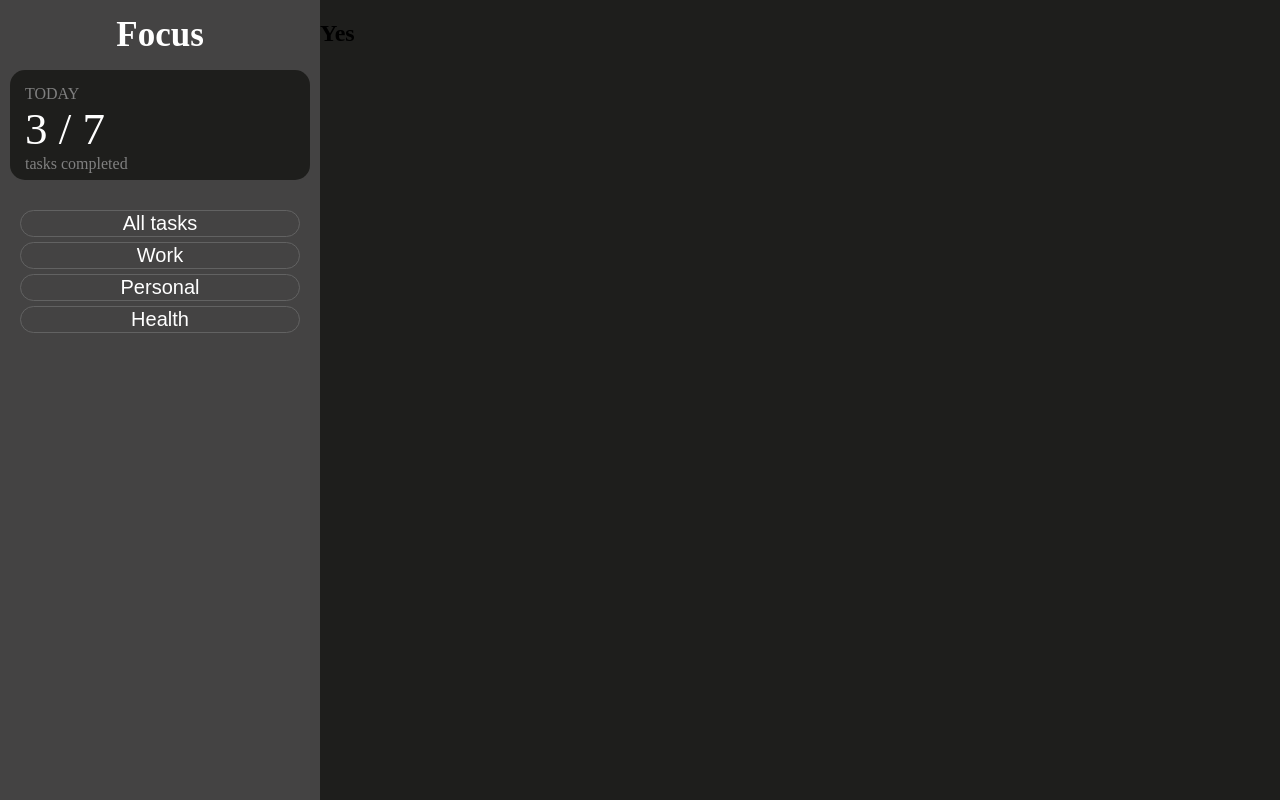
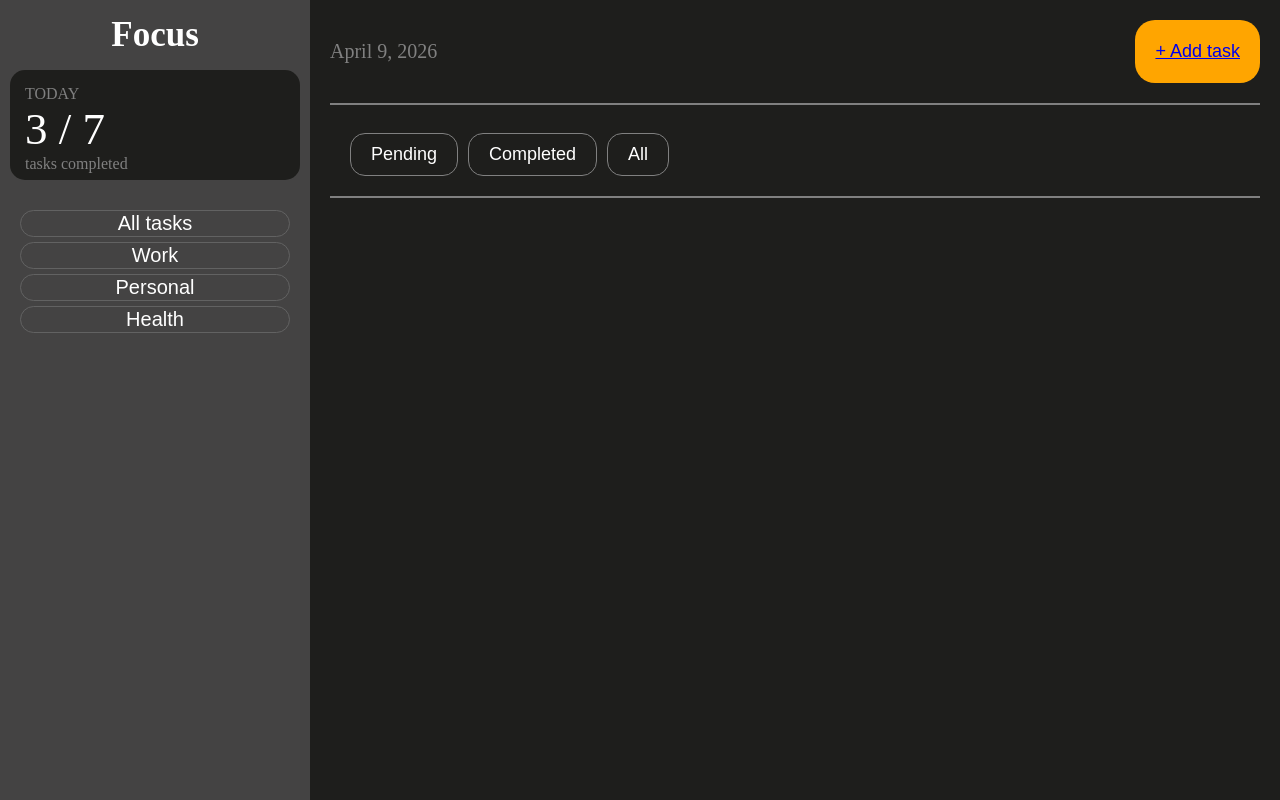
Before and after one commit to YutaOkkotsu321/KitDjangoProjects, a Django app: page / in a window 1280 px wide. Run offline with Django 5.2, Linux system fonts and the light colour scheme.

Commit message:
upd: improved interface and adding 'Add task'

```diff
--- a/todoapp/main/urls.py
+++ b/todoapp/main/urls.py
@@ -2,5 +2,6 @@
 from main import views
 
 urlpatterns = [
-    path("", views.main)
+    path("", views.main),
+    path("add/", views.add, name='add')
 ]
--- a/todoapp/main/views.py
+++ b/todoapp/main/views.py
@@ -1,5 +1,11 @@
 from django.shortcuts import render
+from datetime import date
+
 
 # Create your views here.
 def main(request):
-    return render(request, "main/index.html")
+    cnt_time = date.today()
+    return render(request, "main/index.html", { 'cnt_time': cnt_time })
+
+def add(request):
+    return render(request, "main/add.html")
--- a/todoapp/templates/main/index.html
+++ b/todoapp/templates/main/index.html
@@ -12,8 +12,8 @@
         <div class="left-side">
             {% include 'main/left.html' %}
         </div>
-        <div class="right-side">
-            {% include 'main/right.html' %}
+        <div class="right-side" style="padding-left: 20px; padding-right: 20px;">
+            {% include 'main/right.html' with cnt_time=cnt_time %}
         </div>
     </div>
 </body>
--- a/todoapp/templates/main/left.html
+++ b/todoapp/templates/main/left.html
@@ -6,6 +6,8 @@
     <p style="color: white; font-size: 45px; margin: 0; margin-left: 5px;">3 / 7</p>
     <p style="color: gray; margin: 0; margin-left: 5px;">tasks completed</p>
 </div>
+
+
 <nav class="nav-lists">
     <button>All tasks</button>
     <button>Work</button>
--- a/todoapp/templates/main/right.html
+++ b/todoapp/templates/main/right.html
@@ -1 +1,11 @@
-<h2>Yes</h2>
+<div style="display: flex; flex-direction: row; justify-content: space-between; padding-top: 20px">
+    <p style="color: gray; font-size: 20px;">{{ cnt_time }}</p>
+    <button style="color: white; background-color: orange; border-radius: 20px; border: none; padding: 10px 20px; font-size: 18px;;"><a href="{% url 'add' %}">+ Add task</a></button>
+</div>
+<div style="height: 2px; background-color: gray; margin-top: 20px; margin-bottom: 10px;"></div>
+<div style="display: flex; gap: 10px; padding-left: 20px; padding-top: 18px;">
+    <button style="color: white; background-color:transparent ; border: 1px solid gray; padding: 10px 20px; font-size: 18px;border-radius: 15px;">Pending</button>
+    <button style="color: white; background-color:transparent ; border: 1px solid gray; padding: 10px 20px; font-size: 18px; border-radius: 15px;">Completed</button>
+    <button style="color: white; background-color:transparent ; border: 1px solid gray; padding: 10px 20px; font-size: 18px; border-radius: 15px;">All</button>
+</div>
+<div style="height: 2px; background-color: gray; margin-top: 20px; margin-bottom: 10px;"></div>
```
Also changed, not shown: todoapp/templates/main/add.html (added).
